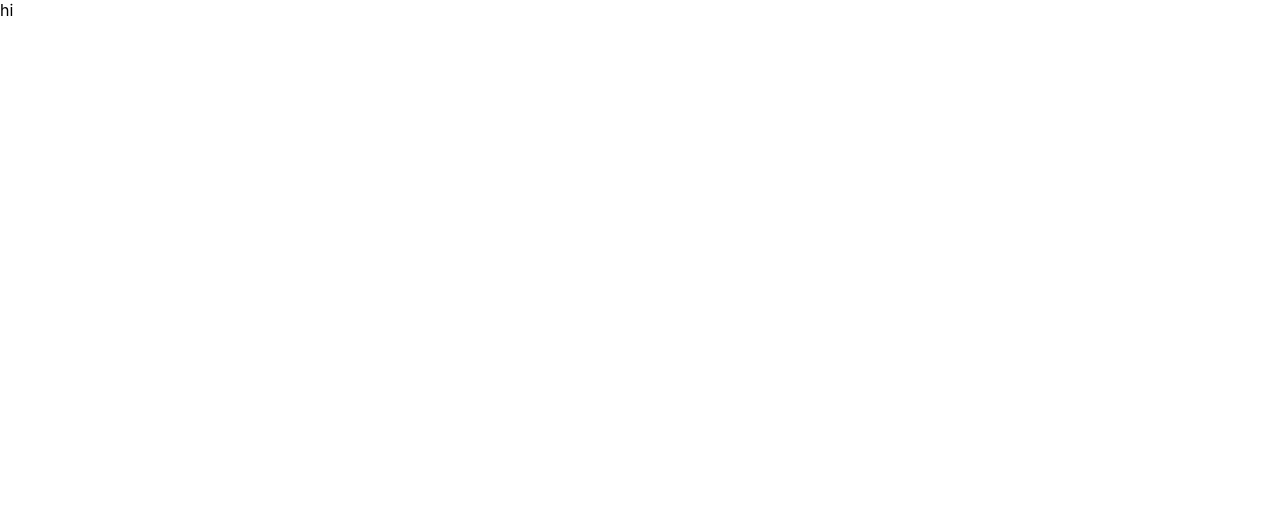
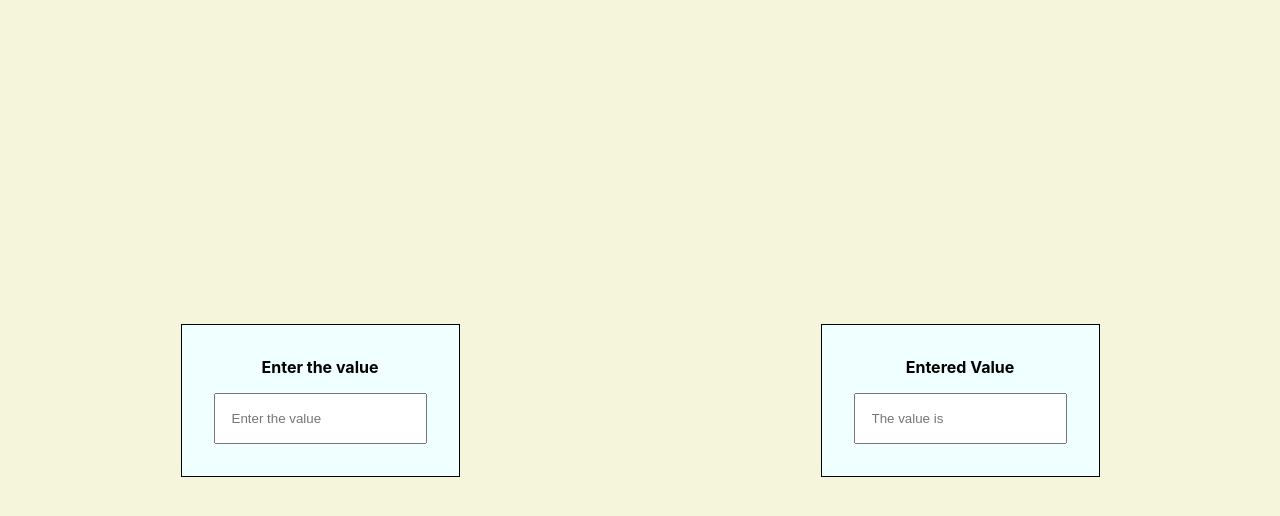
Before and after one commit to Sukriti-Bhatia-Zs/React-typescript-training, a React (Create React App) app: page / in a window 1280 px wide. Shown: the top 516 px of the page. Built offline with nearby package versions, Linux system fonts and the light colour scheme; the HTML template or start-up script is replaced by a standard one.

Commit message:
debouncing input

```diff
--- a/src/App.tsx
+++ b/src/App.tsx
@@ -1,10 +1,11 @@
 import React from 'react';
 import './App.css';
+import DebouncingInput from './Debouncing/DebouncingInput.tsx';
 
 function App() {
   return (
    <div>
-    hi
+    <DebouncingInput/>
    </div>
   );
 }
--- /dev/null
+++ b/src/Debouncing/Debouncing.css
@@ -0,0 +1,20 @@
+.mainbody{
+    width:100vw;
+    height:100vh;
+    display: flex;
+    justify-content: space-around;
+    align-items: center;
+    background-color: beige;
+    color:black;
+}
+
+.divclass{
+    display:flex;
+    justify-content:center;
+    align-items:center;
+    padding:2rem;
+    background-color:azure;
+    flex-direction:column;
+    gap:1rem;
+    border:1px solid black;
+}
--- /dev/null
+++ b/src/Debouncing/DebouncingInput.tsx
@@ -0,0 +1,62 @@
+import React ,{useState,useRef,useEffect} from 'react'
+import './Debouncing.css'
+
+
+
+const DebouncingInput=()=>{
+
+    const ref=useRef<HTMLElement>(null)
+    const [input,setInput]=useState<string>("")
+
+    const handlechange=(event:any)=>{
+        setInput(event.target.value)
+        console.log(input)
+        if(ref.current){
+            ref.current.value=input;
+        }
+    }
+
+    const debouncingfunc=(func:any,delay:any)=>{
+        let timer;
+
+        return (...args)=>{
+            clearTimeout(timer)
+            timer=setTimeout(()=>{
+                func(...args)
+            },delay)
+        }
+
+    }
+
+    const debouncinghandle=debouncingfunc(handlechange,3000)
+
+
+    return (
+        <div className="mainbody">
+            <div className="divclass">
+                <div>
+                    <strong>Enter the value</strong>
+                </div>
+                <input
+                    type="text"
+                    placeHolder="Enter the value "
+                    style={{padding:"1rem"}}
+                    onChange={debouncinghandle}
+                 />
+            </div>
+            <div className="divclass">
+                <div>
+                    <strong>Entered Value</strong>
+                </div>
+                <input type="text"
+                placeholder="The value is"
+                ref={ref}
+                style={{padding:"1rem"}}
+                value={input}
+            />
+            </div>
+        </div>
+    )
+}
+
+export default DebouncingInput
```
